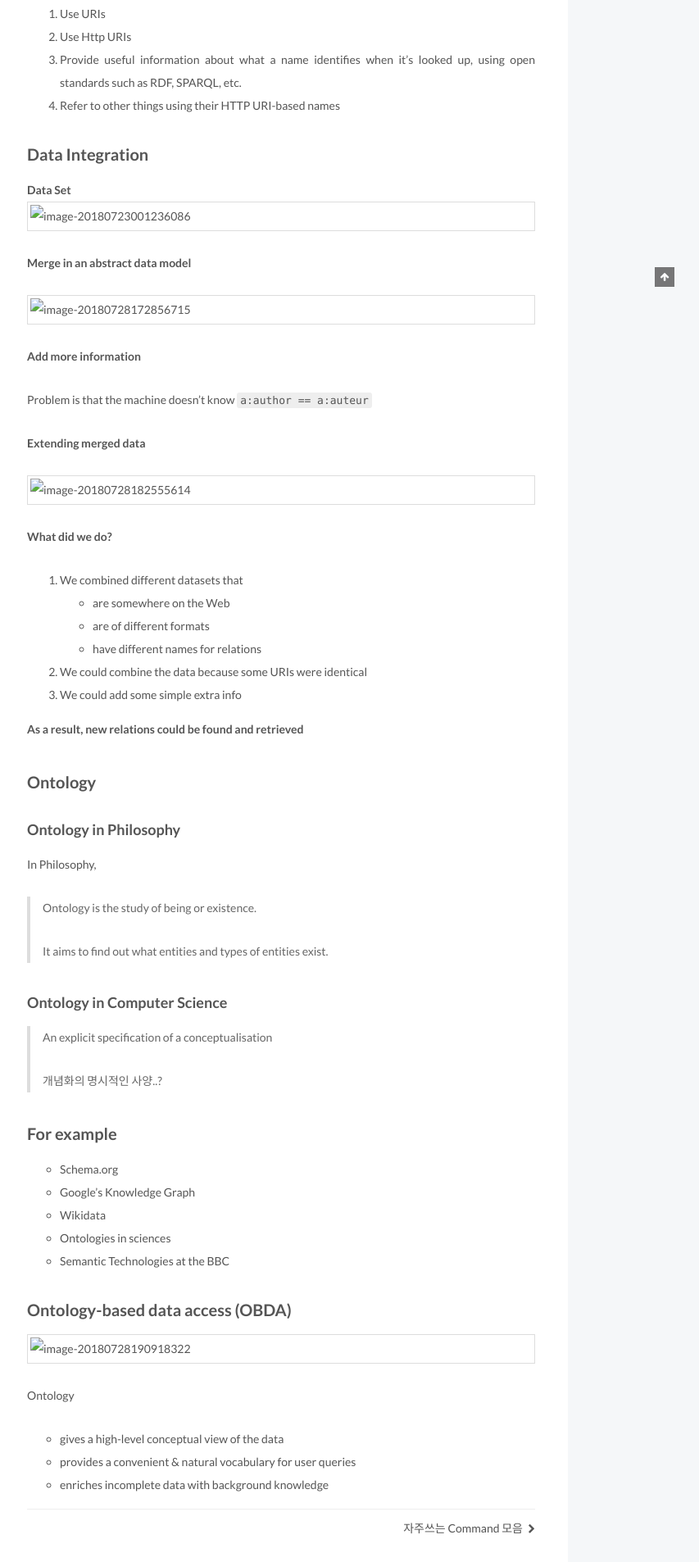
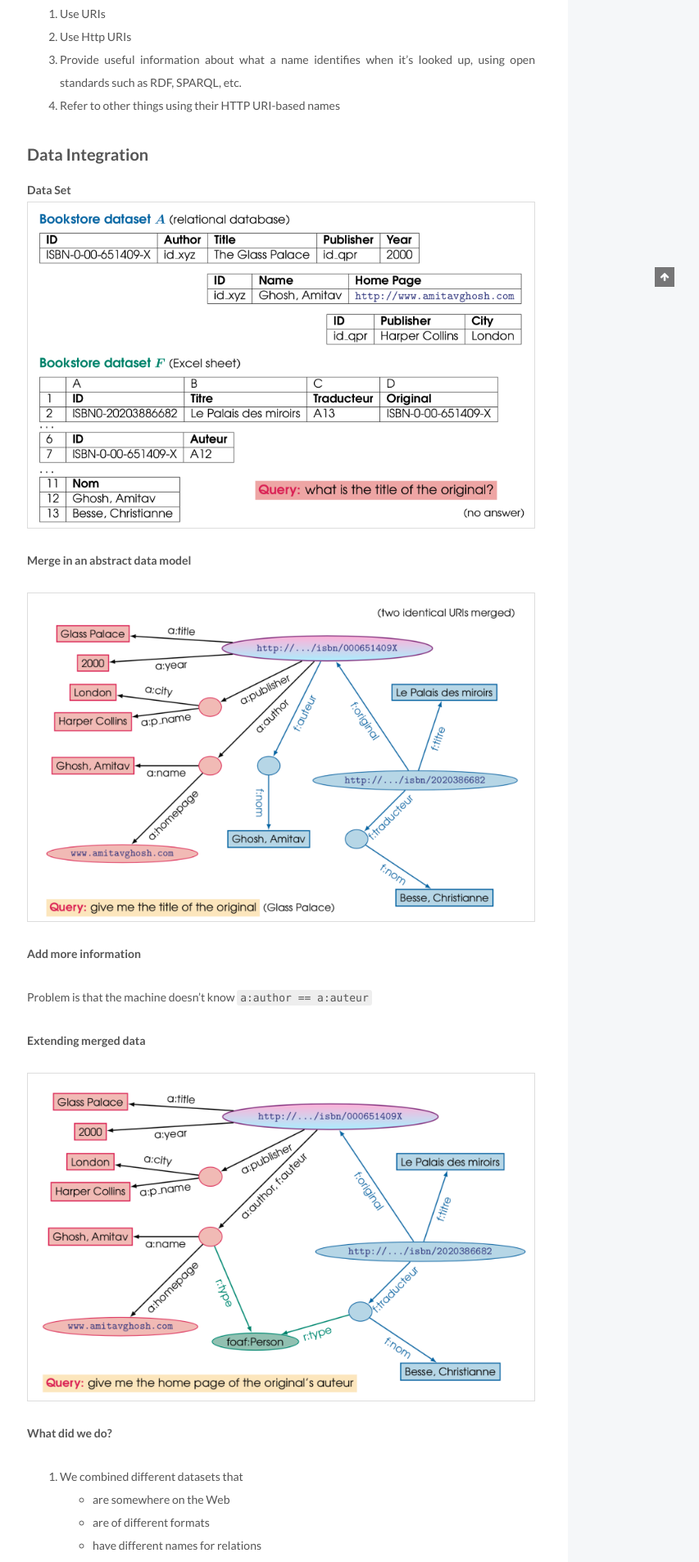
Before and after one commit to m1raedoraemi/m1raedoraemi.github.io, a Jekyll site: the page built from _posts/2018-07-28-Semantic1-1.md, in a window 1280 px wide. Shown: the part 650-2556 px from the top of the page at 82% size, without its empty margins (427-1280 px from the left). Built offline with Jekyll 4.4.1, drawn with Linux system fonts in a browser that asks for light colours.

Commit message:
modify image path

````diff
--- a/_posts/2018-07-28-Semantic1-1.md
+++ b/_posts/2018-07-28-Semantic1-1.md
@@ -32,13 +32,12 @@ tags:
 
 
 ## Data Integration
-
 **Data Set**
-![image-20180723001236086]({{ site.url }}/_posts/_image/image-20180723001236086.png)
+![image-20180723001236086]({{ site.url }}/assets/post/image-20180723001236086.png)
 
 **Merge in an abstract data model**
 
-![image-20180728172856715]({{ site.url }}/_posts/_image/image-20180728172856715.png)
+![image-20180728172856715]({{ site.url }}/assets/post/image-20180728172856715.png)
 
 **Add more information**
 
@@ -46,7 +45,7 @@ Problem is that the machine doesn't know ```a:author == a:auteur```
 
 **Extending merged data**
 
-![image-20180728182555614]({{ site.url }}/_posts/_image/image-20180728182555614.png)
+![image-20180728182555614]({{ site.url }}/assets/post/image-20180728182555614.png)
 
 **What did we do?**
 
@@ -87,7 +86,7 @@ In Philosophy,
 
 ## Ontology-based data access (OBDA)
 
-![image-20180728190918322]({{ site.url }}/_posts/_image/image-20180728190918322.png)
+![image-20180728190918322]({{ site.url }}/assets/post/image-20180728190918322.png)
 
 Ontology
 
````
Also changed, not shown: assets/post/image-20180723001236086.png (added), assets/post/image-20180728172856715.png (added), assets/post/image-20180728182555614.png (added), assets/post/image-20180728190918322.png (added).
